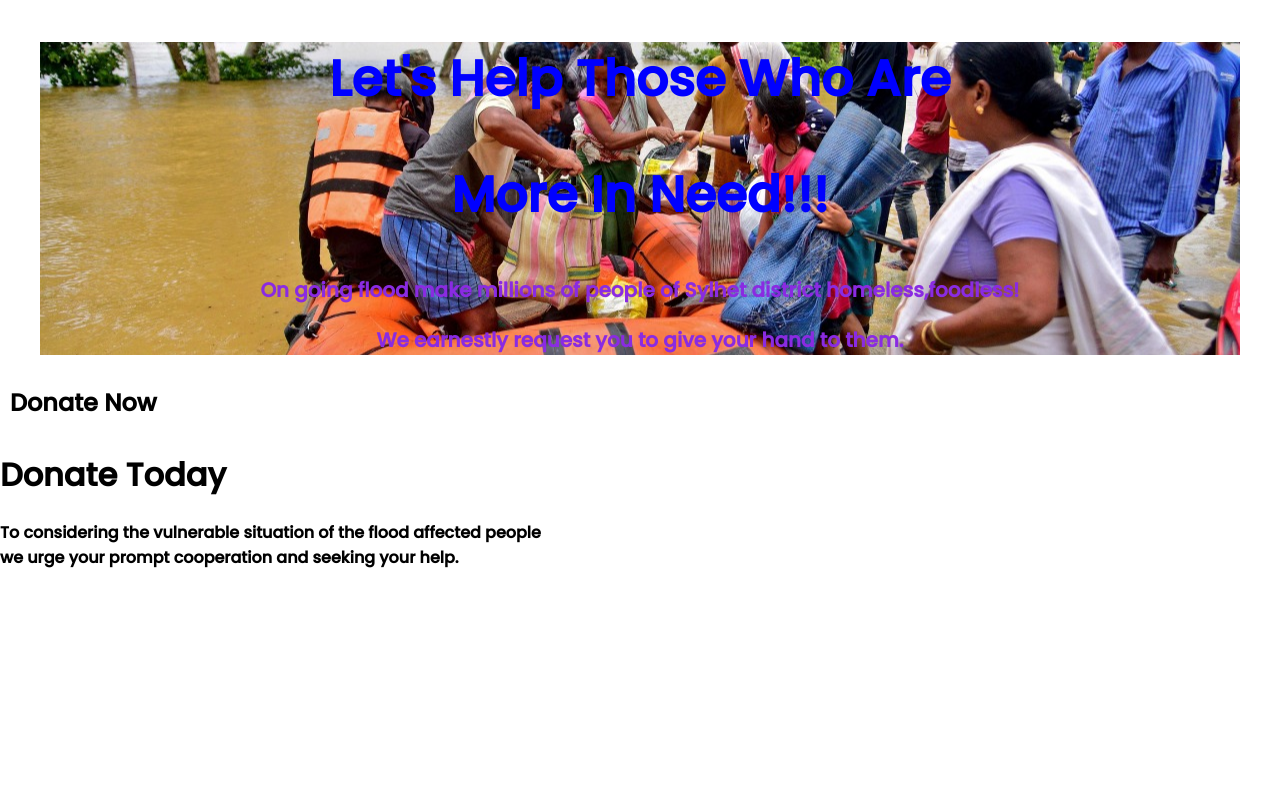
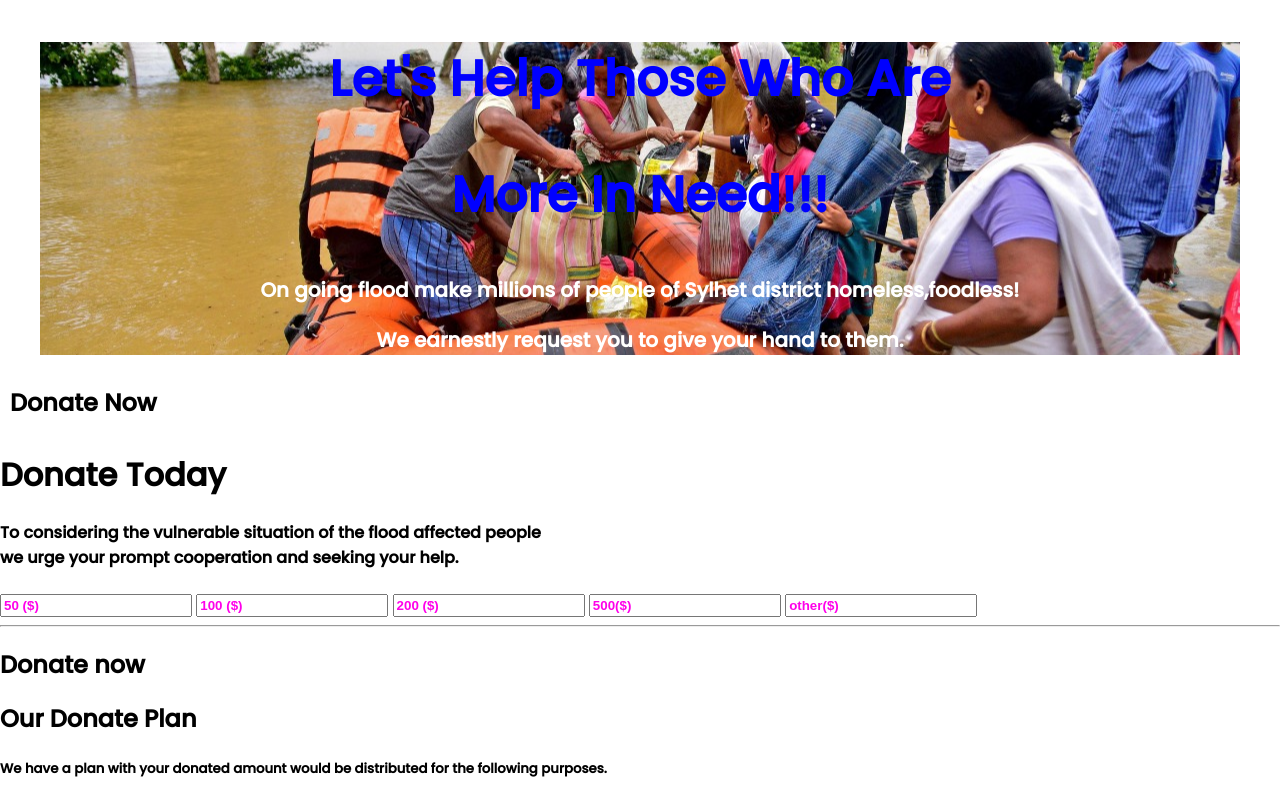
Before and after one commit to ahammedkarim/my-first-assignment, a plain HTML site: page index.html in a window 1280 px wide. Drawn offline with Linux system fonts and the light colour scheme.

Commit message:
Donate now

```diff
--- a/index.html
+++ b/index.html
@@ -32,11 +32,30 @@
     <section>
         <h4>To considering the vulnerable situation of the flood affected people <br>we urge your prompt
             cooperation and seeking your help.<br></h4>
+        <input type="text" value="50 ($)" \>
+        <input type="text" value="100 ($)" \>
+        <input type="text" value="200 ($)" \>
+        <input type="text" value="500($)" \>
+
+
+
+
+        <input type="text" value="other($)" \>
+
+        <hr>
 
 
     </section>
     <section>
-        <p></p>
+
+        <h2>Donate now</h2>
+        <h1>Our Donate Plan</h1>
+        <h5>We have a plan with your donated amount would be distributed for the following purposes.</h5>
+
+
+
+
+
     </section>
 
 
--- a/style.css
+++ b/style.css
@@ -12,7 +12,7 @@ body {
 }
 
 .blue-color {
-    color: blueviolet;
+    color: white;
     font-size: 20px;
     text-align: center;
 }
@@ -43,3 +43,13 @@ div {
 
     margin-bottom: 50px;
 }
+
+input[type=text] {
+    width: 15%;
+    padding: 2px 2px;
+    margin: 0;
+    box-sizing: border-box;
+    color: rgb(255, 0, 234);
+    font-weight: 700;
+    font-size: bold
+}
```
